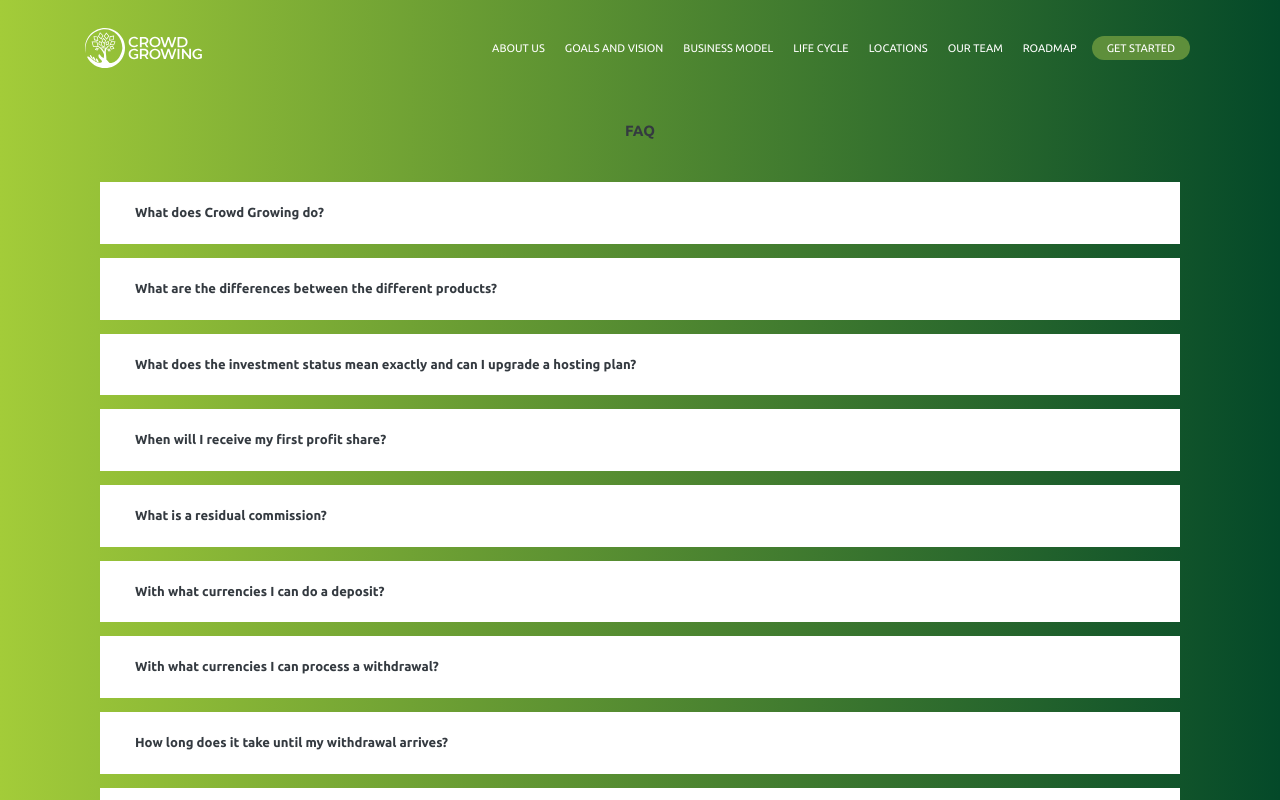
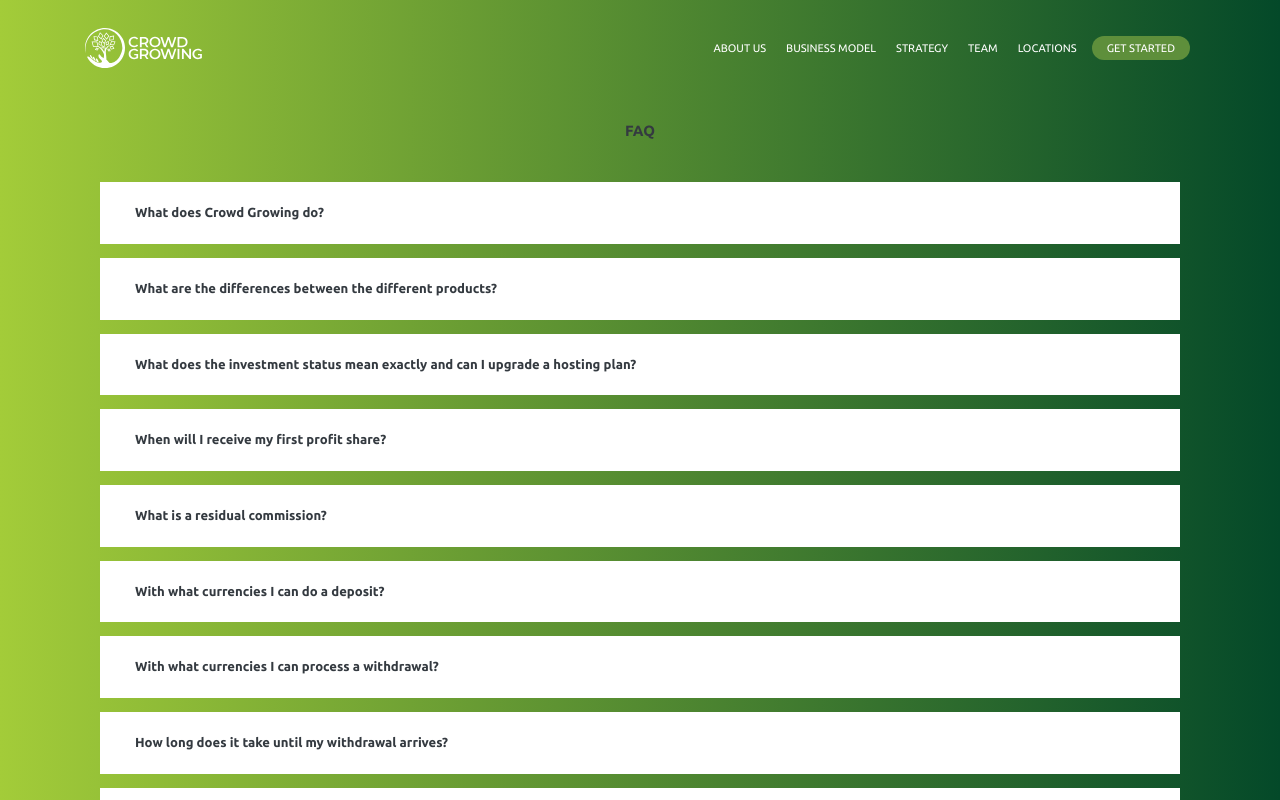
Before and after one commit to danyjacob45/crowedNext, a Next.js app: page /faq in a window 1280 px wide. Shown: the top 800 px of the page. Built offline with nearby package versions, Linux system fonts and the light colour scheme.

Commit message:
fix menu

```diff
--- a/components/pagesWrapper.js
+++ b/components/pagesWrapper.js
@@ -321,18 +321,16 @@ const home = ({ children }) => {
                     <li>
                       <a href="/">About Us</a>
                     </li>
-                    <li>
-                      <a href="/">Goals and Vision</a>
-                    </li>
+
                     <li>
                       <a href="/">Business Model</a>
                     </li>
                     <li>
-                      <a href="/">Life Cycle </a>
+                      <a href="/">Strategy </a>
                     </li>
                     <li>
                       <a href="/">
-                        Locations
+                        team
                         {/* How to make Profits */}
                       </a>
                     </li>
@@ -340,10 +338,7 @@ const home = ({ children }) => {
                       <a href="/">Products</a>
                     </li> */}
                     <li>
-                      <a href="/"> Our Team</a>
-                    </li>
-                    <li>
-                      <a href="/">Roadmap</a>
+                      <a href="/">locations</a>
                     </li>
                   </ul>
                 )}
```
